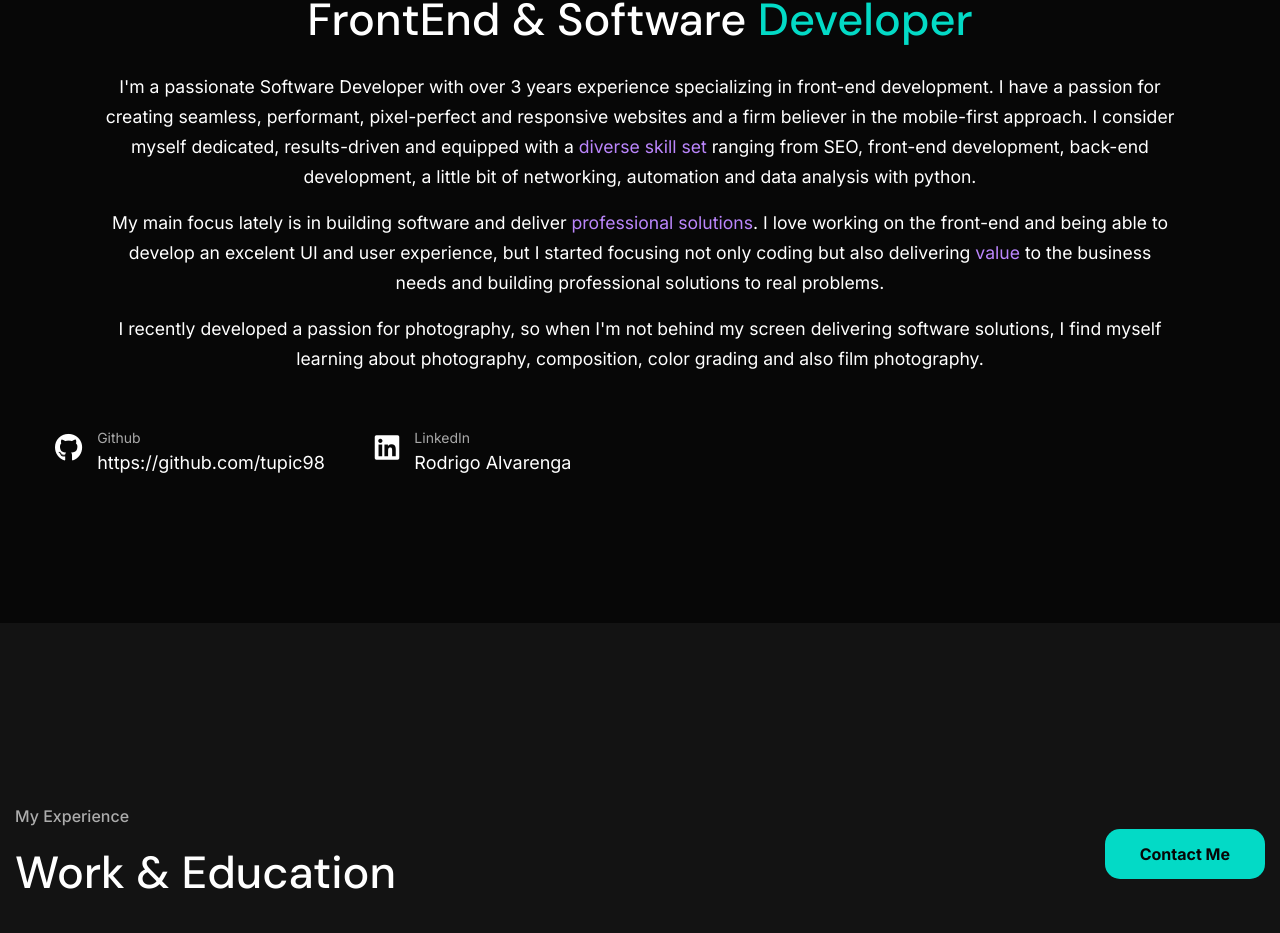
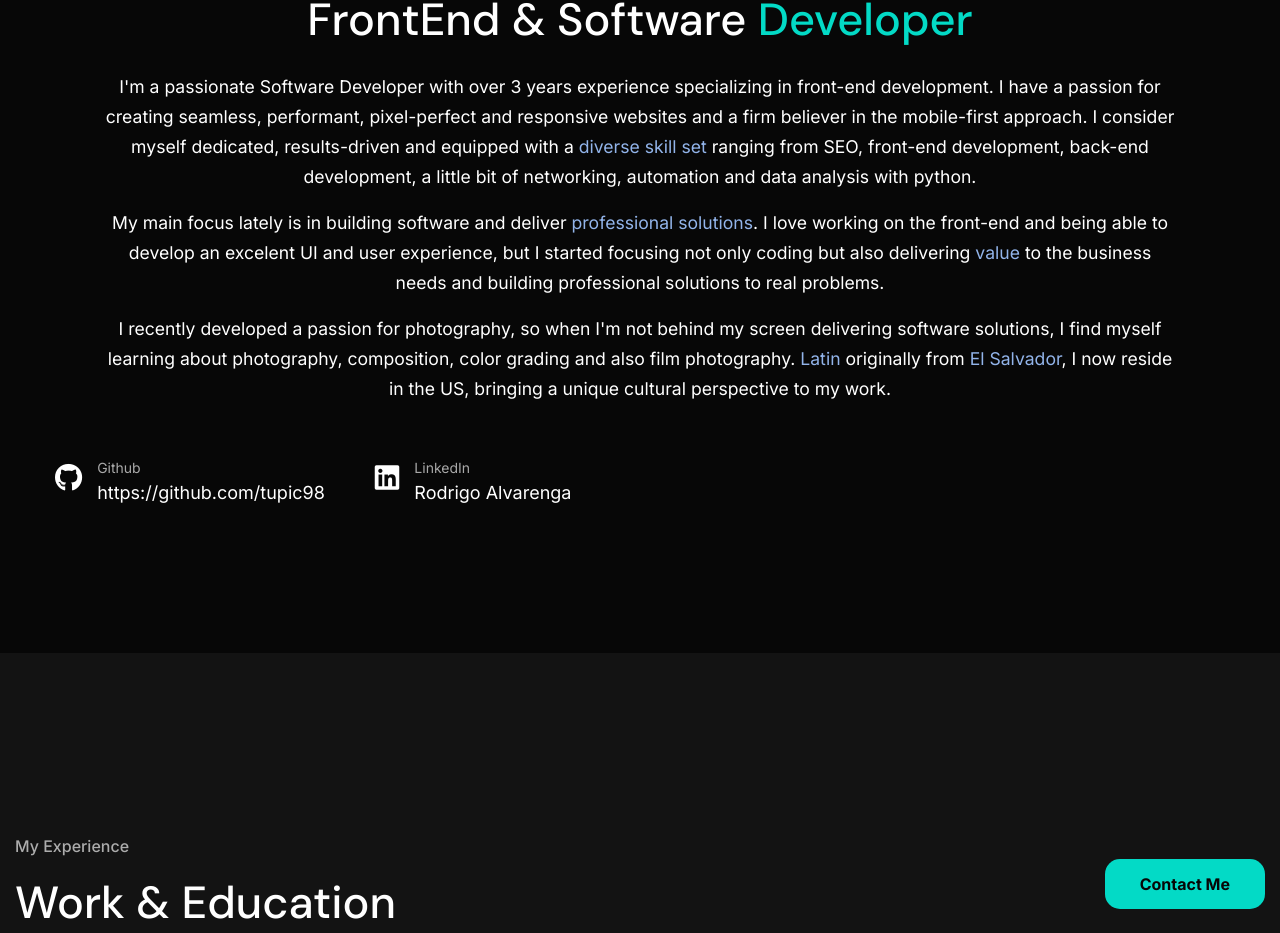
Before and after one commit to tupic98/rodrisw.dev, a Next.js app: page / in a window 1280 px wide. Shown: the part 1025-1958 px from the top of the page. Built offline with nearby package versions, Linux system fonts and the light colour scheme.

Commit message:
Update about introduction

```diff
--- a/components/About.js
+++ b/components/About.js
@@ -27,7 +27,7 @@ const About = () => {
                   </p>
                   <p>
                     I recently developed a passion for photography, so when I'm not behind my screen delivering software solutions, I find myself learning about
-                    photography, composition, color grading and also film photography.
+                    photography, composition, color grading and also film photography. <span>Latin</span> originally from <span>El Salvador</span>, I now reside in the US, bringing a unique cultural perspective to my work.
                   </p>
                 </div>
                 <div className="about-info-box mt-25 wow fadeInUp delay-0-2s">
--- a/public/assets/sass/sections/_about.sass
+++ b/public/assets/sass/sections/_about.sass
@@ -8,7 +8,7 @@
             font-size: 1.1rem
             color: $white-color
             span
-                color: $accent-color
+                color: #92b4ea
             +res-ab(lg)
                 padding: 0 90px
 
```
